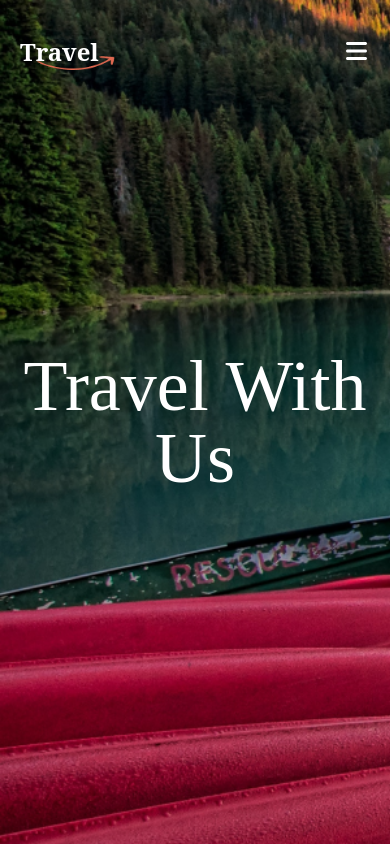
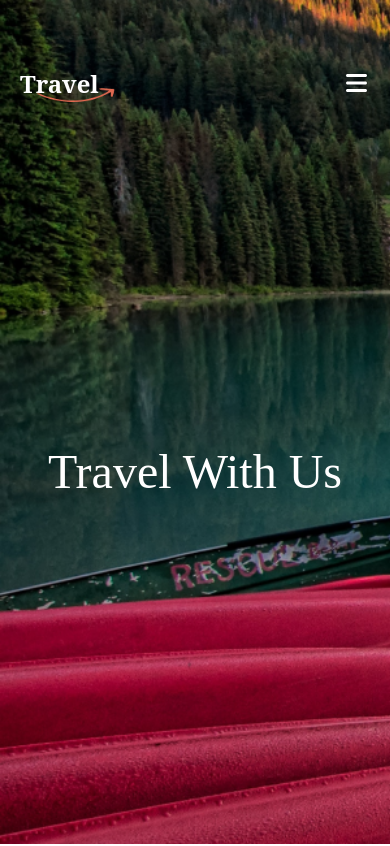
Before and after one commit to ibrahimzyusuf/travel-app-frontend, a React (Vite) app: page /travel-app-frontend/packages in a window 390 px wide. Shown: the top 846 px of the page. Built offline with nearby package versions, Linux system fonts and the light colour scheme; a web font is replaced by a local one.

Commit message:
adding the mobile list

```diff
--- a/src/Components/Footer/Footer.jsx
+++ b/src/Components/Footer/Footer.jsx
@@ -18,7 +18,7 @@ const Footer = () => {
                 </div>
             </div>
             <div className="middle w-3/12 flex flex-col gap-5">
-                <h1 className='font-Pop font-bold text-lg sm:text-xl '>Company</h1>
+                <h1 className='font-Pop font-bold text-base sm:text-xl '>Company</h1>
                 <ul className='flex flex-col gap-3 font-Pop font-medium text-sm sm:text-base '>
                     <Link to='#'><li>About Us</li></Link>
                     <Link to='#'><li>Careers</li></Link>
@@ -27,7 +27,7 @@ const Footer = () => {
                 </ul>
             </div>
             <div className="right w-3/12 flex flex-col gap-5">
-                <h1 className='font-Pop font-bold text-lg sm:text-xl '>Destinations</h1>
+                <h1 className='font-Pop font-bold text-base sm:text-xl '>Destinations</h1>
                 <ul className='flex flex-col gap-3 font-Pop font-medium text-sm sm:text-base '>
                     <Link to='#'><li>Maldives</li></Link>
                     <Link to='#'><li>Los Angelas</li></Link>
--- a/src/Components/Hero/Hero.jsx
+++ b/src/Components/Hero/Hero.jsx
@@ -1,9 +1,11 @@
 import React from 'react'
+import NavBar from '../NavBar/NavBar'
 
 const Hero = ({hero_bg,hero_title,hero_class}) => {
   return (
-    <div className='hero w-full h-screen bg-no-repeat bg-cover flex items-center justify-center text-center' style={{backgroundImage:`url(${hero_bg})`}}>
-        <h2 className={`${hero_class}`}>{hero_title}</h2>
+    <div className='hero w-full h-screen bg-no-repeat bg-cover pt-8 flex flex-col  text-center' style={{backgroundImage:`url(${hero_bg})`}}>
+      <NavBar/>
+      <h2 className={`${hero_class}`}>{hero_title}</h2>
     </div>
   )
 }
--- a/src/Components/NavBar/NavBar.jsx
+++ b/src/Components/NavBar/NavBar.jsx
@@ -1,11 +1,13 @@
-import React from 'react'
+import React, { useState } from 'react'
 import { Link,NavLink } from "react-router-dom";
 import Logo from '../Logo/Logo';
 import Button from '../Button/Button';
 
 const NavBar = () => {
+
+  const [isListOpen, setIsListOpen] = useState(false)
   return (
-    <div className='w-w90 mt-9 left-5 flex justify-between items-center absolute text-base text-white md:left-18 '>
+    <div className='w-w90 mt-9 left-5 flex justify-between items-center relative text-base text-white md:left-18 '>
       <Logo/>
       <ul className="hidden w-2/6 font-Pop font-normal md:flex justify-between items-center ">
         <NavLink  to="/" className={({isActive})=>isActive?'border-b-2 border-red-500':''}><li>Home</li></NavLink>
@@ -15,15 +17,15 @@ const NavBar = () => {
       <div className='hidden md:block'>
         <Button btn_title='Get in Touch' />
       </div>
-      <div className='md:hidden'><i className="fa-solid fa-bars text-2xl"></i></div>
-      {/* To Add
-      <div className="mobile_menu  absolute w-36 h-48 bg-slate-700 p-5">
-        <ul className='font-Pop font-normal text-lg flex flex-col items-center gap-5'>
+      <div onClick={()=>{setIsListOpen(prev=>!prev)}} className='md:hidden'><i className="fa-solid fa-bars text-2xl"></i></div>
+
+      {isListOpen && <div className="mobile_menu md:hidden  absolute right-0 top-6 w-28 h-40 bg-slate-700/75 rounded-sm flex items-center justify-center">
+        <ul className='font-Pop font-normal text-sm sm:text-base flex flex-col justify-center items-center gap-5 mx-auto my-auto'>
           <NavLink  to="/" className={({isActive})=>isActive?'border-b-2 border-red-500':''}><li>Home</li></NavLink>
           <NavLink  to="/about" className={({isActive})=>isActive?'border-b-2 border-red-500':''}><li>About</li></NavLink>
           <NavLink  to="/packages" className={({isActive})=>isActive?'border-b-2 border-red-500':''}><li>Packages</li></NavLink>
         </ul>
-      </div> */}
+      </div>}
     </div>
   )
 }
--- a/src/Pages/About/About.jsx
+++ b/src/Pages/About/About.jsx
@@ -17,8 +17,7 @@ const About = () => {
   return (
     <div className='about'>
       <header className='w-full relative'>
-        <NavBar/>
-        <Hero hero_bg={about_hero} hero_title='About Us' hero_class={'font-Yester font-normal text-8xl text-white'} />
+        <Hero hero_bg={about_hero} hero_title='About Us' hero_class={'font-Yester font-normal text-5xl sm:text-6xl md:text-8xl text-white mx-auto my-auto'} />
       </header>
       <section className='promotion w-full'>
         <div className="promotion_container relative w-11/12 mt-16 mx-auto md:flex items-center ">
@@ -39,7 +38,7 @@ const About = () => {
       </section>
       <section className="youtube w-full">
         <div className="youtube_container mt-18 w-full h-103 relative flex items-center justify-center bg-cover" style={{backgroundImage:`url(${youtube_img})`}}>
-          <h1 className='absolute font-Yester font-normal text-8xl md:text-10xl text-white'>Wanderlust</h1>
+          <h1 className='absolute font-Yester font-normal text-6xl sm:text-8xl md:text-10xl text-white'>Wanderlust</h1>
           <img src={youtube} alt="" className='absolute w-20 md:w-24 h-20 md:h-24' />
         </div>
       </section>
--- a/src/Pages/Home/Home.jsx
+++ b/src/Pages/Home/Home.jsx
@@ -14,8 +14,7 @@ const Home = () => {
   return (
     <div>
       <header className='w-full relative '>
-        <NavBar/>
-        <Hero hero_bg={home_hero} hero_title='No matter where you’re going to, we’ll take you there' hero_class={'font-Pop font-normal text-3xl  text-black1 w-3/5 text-center md:text-5xl'} />
+        <Hero hero_bg={home_hero} hero_title='No matter where you’re going to, we’ll take you there' hero_class={'font-Pop font-normal text-3xl  text-black1 w-3/5 mx-auto my-auto md:text-5xl'} />
       </header>
 
       <section className='category w-full text-center'>
--- a/src/Pages/Packages/Packages.jsx
+++ b/src/Pages/Packages/Packages.jsx
@@ -10,8 +10,7 @@ const Packages = () => {
   return (
     <div className='packages'>
       <header className='w-full relative '>
-        <NavBar/>
-        <Hero hero_bg={packages_hero} hero_title='Travel With Us' hero_class={'font-Yester font-normal text-7xl md:text-8xl text-white'} />
+        <Hero hero_bg={packages_hero} hero_title='Travel With Us' hero_class={'font-Yester font-normal text-5xl sm:text-6xl md:text-8xl mx-auto my-auto  text-white'} />
       </header>
       <section className="trips w-full">
         <div className="packagescards_container w-11/12 mt-16 mb-20 mx-auto flex flex-wrap gap-5">
--- a/src/index.css
+++ b/src/index.css
@@ -20,7 +20,7 @@
     --height-102: 470px;
     --height-103: 440px;
     --height-104: 490px;
-    --font-size-10xl: 155px;
+    --text-10xl: 155px;
     --spacing-18: 70px;
     /* ... */
 }
```
